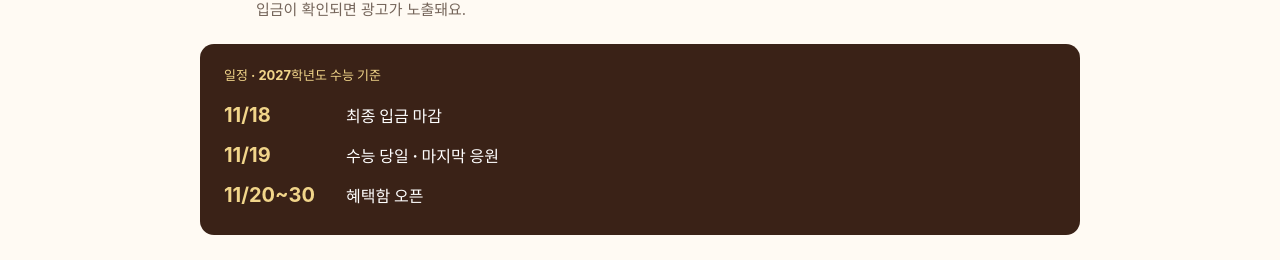
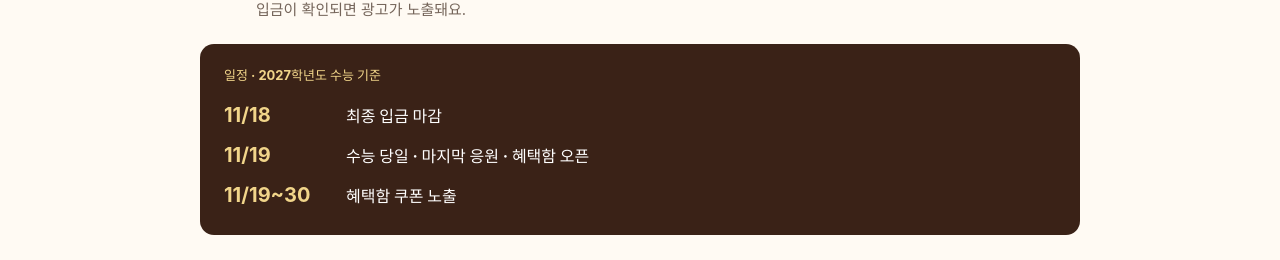
Before and after one commit to Likelion-Yonsei-14th/14-DEMODAY-FRONTEND-CHAK, a React (Vite) app: page /promotion in a window 1280 px wide. Shown: the part 4133-4393 px from the top of the page. Built offline with nearby package versions, Linux system fonts and the light colour scheme; no server answers; a web font is replaced by a local one.

Commit message:
fix: 광고 제안 일정의 혜택함 오픈을 수능 당일로 (#129)
광고는 수능날 한 번에 열리므로 일정표의 '11/20~30 혜택함 오픈'을
'11/19 수능 당일 · 혜택함 오픈', '11/19~30 혜택함 쿠폰 노출'로 고친다.

```diff
--- a/src/features/promotion/promotionContent.ts
+++ b/src/features/promotion/promotionContent.ts
@@ -161,8 +161,8 @@ export const PROCESS = [
 
 export const SCHEDULE = [
   { date: '11/18', note: '최종 입금 마감' },
-  { date: '11/19', note: '수능 당일 · 마지막 응원' },
-  { date: '11/20~30', note: '혜택함 오픈' },
+  { date: '11/19', note: '수능 당일 · 마지막 응원 · 혜택함 오픈' },
+  { date: '11/19~30', note: '혜택함 쿠폰 노출' },
 ] as const
 
 export const AD_SPECS = [
```
Also changed, not shown: 1 other file (tests, documents, lock files or other folders).
